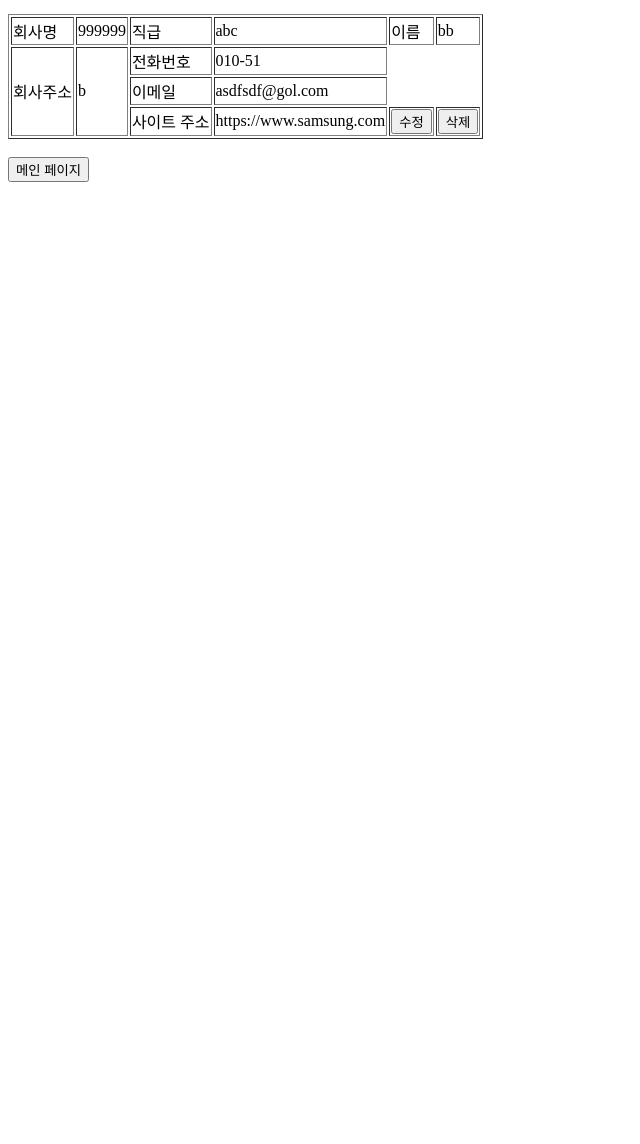
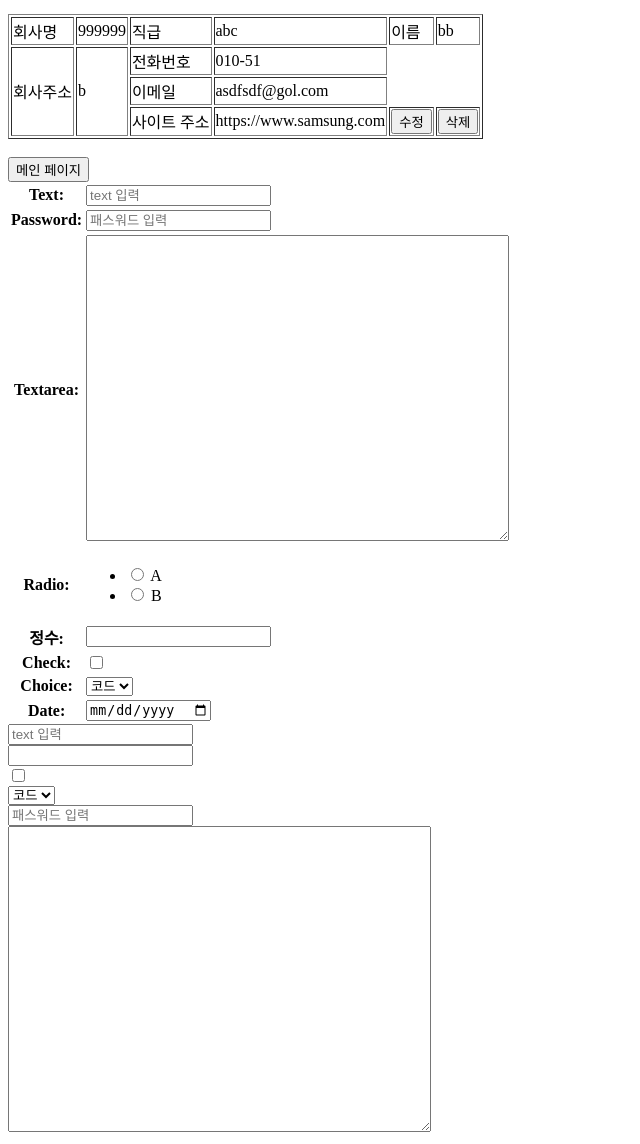
Before and after one commit to copyNdpaste/Businesscard, a Django app: page /bc/list/ in a window 1280 px wide. Shown: the part 404-1548 px from the top of the page, without its empty margins (0-640 px from the left). Before the commit the page ends 586 px from the top, so only its background shows below. Run offline with Django 3.2, Linux system fonts and the light colour scheme; data comes from the database, SQL or seed files in the repository.

Commit message:
[ forms.py 사용] forms.py -> views.py -> .html 1. 폼 파일에 폼 클래스 만들기 2. 뷰 파일에서 html 파일 렌더링 시 생성한 form 넘기기 3. html 파일에서 form 사용하기 2019.3.29

```diff
--- /dev/null
+++ b/bc/forms.py
@@ -0,0 +1,40 @@
+from django import forms
+
+class HTMLForm(forms.Form):
+    text = forms.CharField(
+        max_length=10,
+        required=False,
+        widget=forms.TextInput(
+            attrs={
+                'placeholder': 'text 입력',
+                'style': 'color:red',
+            }
+        )
+    )
+    password = forms.CharField(
+        widget=forms.PasswordInput(
+            attrs={'placeholder': '패스워드 입력'}
+        )
+    )
+    hidden = forms.CharField(
+        widget=forms.HiddenInput()
+    )
+    textarea = forms.CharField(
+        widget=forms.Textarea(
+            attrs={'cols': 50, 'rows': 20}
+        )
+    )
+    radio = forms.CharField(
+        widget=forms.RadioSelect(
+            choices=(('a', 'A'), ('b', 'B'))
+        )
+    )
+    number = forms.IntegerField(label='정수')
+    check = forms.BooleanField()
+    choice = forms.ChoiceField(choices=(('code', '코드'), ('A', '에이')))
+    date = forms.DateField(
+        input_formats='%Y-%m-%d',
+        widget=forms.DateInput(
+            attrs={'type': 'date'}
+        )
+    )
--- a/bc/templates/bc/list.html
+++ b/bc/templates/bc/list.html
@@ -42,5 +42,35 @@
     <br>
     {% endfor %}
     <button onclick="location.href='/'">메인 페이지</button>
+<!--<div>
+        {{ form.as_p }}
+        {{ form.as_ul }}
+    </div>-->
+    <table>
+        {{ form.as_table }}
+    </table>
+    <table>
+        <div>
+            {{ form.text }}
+        </div>
+        <div>
+            {{ form.number }}
+        </div>
+        <div>
+            {{ form.check }}
+        </div>
+        <div>
+            {{ form.choice}}
+        </div>
+        <div>
+            {{ form.password }}
+        </div>
+        <div>
+            {{ form.hidden }}
+        </div>
+        <div>
+            {{ form.textarea }}
+        </div>
+    </table>
 </body>
 </html>
--- a/bc/views.py
+++ b/bc/views.py
@@ -1,6 +1,7 @@
 from django.shortcuts import render
 from bc.models import Businesscard
 from django.db.models import Q
+from bc.forms import HTMLForm
 
 # Create your views here.
 def create(request):
@@ -28,8 +29,10 @@ def create(request):
 
 def list(request):
     datas = Businesscard.objects.all()
+    form = HTMLForm()
     context = {
-        'datas': datas
+        'datas': datas,
+        'form': form,
     }
     return render(request, 'bc/list.html', context)
 
```
